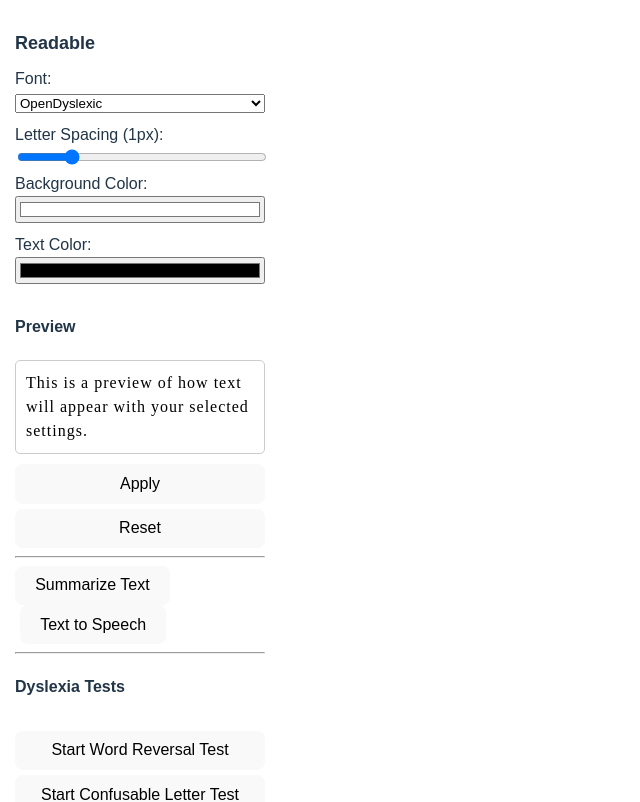
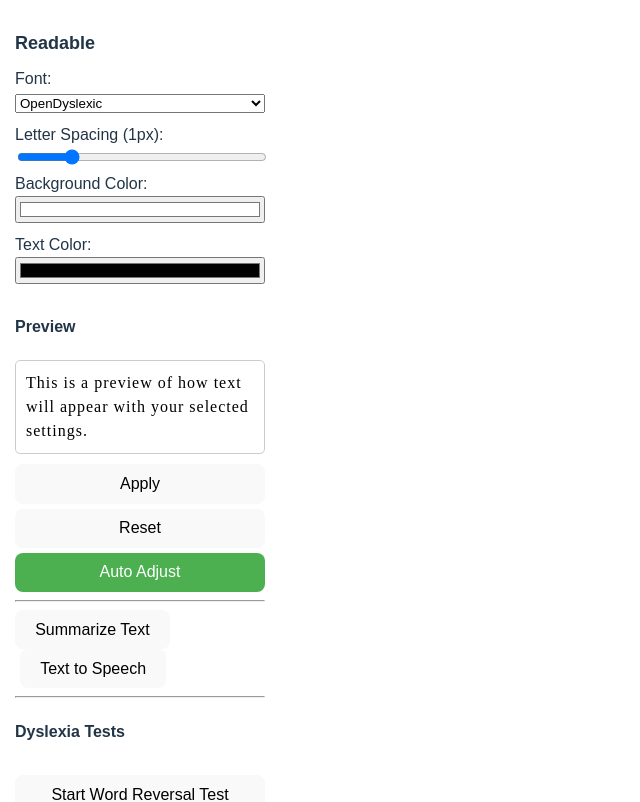
Before and after one commit to anujapandeyy/ReadAble, a React (Vite) app: page / in a window 1280 px wide. Shown: the top 802 px of the page, without its empty margins (0-640 px from the left). Built offline with nearby package versions, Linux system fonts and the light colour scheme.

Commit message:
feat: auto adjust

```diff
--- a/src/Popup.jsx
+++ b/src/Popup.jsx
@@ -82,6 +82,39 @@ const averageScore = ((savedScore + finalConfusedScore + finalReadingScore) / to
 
     setSeverity(Math.min((wordReversalScore + newScore) / 2, 100));
   };
+  const autoAdjustSettings = () => {
+    let newFont = "Arial";
+    let newSpacing = 1;
+    let newBgColor = "#ffffff";
+    let newTextColor = "#000000";
+
+    // If severity is high (low scores), apply stronger readability adjustments
+    if (severity < 50) {
+      newFont = "OpenDyslexic";
+      newSpacing = 2;
+      newBgColor = "#F5F5DC"; // Light beige for reduced contrast
+      newTextColor = "#333333"; // Dark gray for softer contrast
+    } else if (severity < 70) {
+      newFont = "Comic Sans MS";
+      newSpacing = 1.5;
+      newBgColor = "#f0f0f0";
+      newTextColor = "#222222";
+    }
+
+    setFont(newFont);
+    setSpacing(newSpacing);
+    setBgColor(newBgColor);
+    setTextColor(newTextColor);
+
+    // Save settings to storage
+    chrome.storage.sync.set({
+      font: newFont,
+      spacing: newSpacing,
+      bgColor: newBgColor,
+      textColor: newTextColor,
+    });
+  };
+
 
   if (screen === "summarization") {
     return <Summarization goBack={() => setScreen("main")} />;
@@ -166,6 +199,10 @@ const averageScore = ((savedScore + finalConfusedScore + finalReadingScore) / to
       <button onClick={() => resetChanges()} style={{ width: "100%", marginTop: "5px" }}>
         Reset
       </button>
+      <button onClick={autoAdjustSettings} style={{ width: "100%", marginTop: "5px", backgroundColor: "#4CAF50", color: "white" }}>
+  Auto Adjust
+</button>
+
 
       <hr />
 
```
